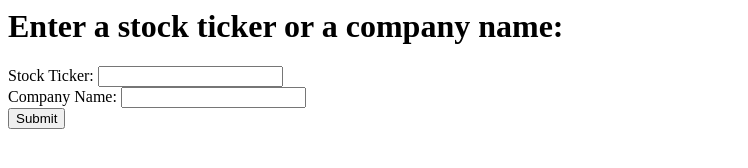
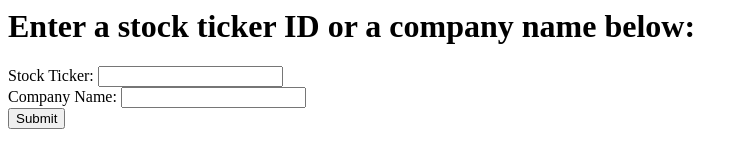
Before and after one commit to jdeluca02/StockTicker, a plain HTML site: page stock.html in a window 1280 px wide. Shown: the whole page, without its empty margins (0-748 px from the left). Drawn offline with Linux system fonts and the light colour scheme.

Commit message:
Update stock.html

```diff
--- a/stock.html
+++ b/stock.html
@@ -1,13 +1,21 @@
 <html>
 <head>
+
     <title>Stock Ticker App</title>
+
 </head>
+
 <body>
-    <h1>Enter a stock ticker or a company name: </h1>
+
+    <h1>Enter a stock ticker ID or a company name below: </h1>
+
     <form method="get" action="process.js">
+
         <div>Stock Ticker: <input type="text" /></div>
         <div>Company Name: <input type="text" /></div>
         <input type="submit">
+
     </form>
+
 </body>
 </html>
```
